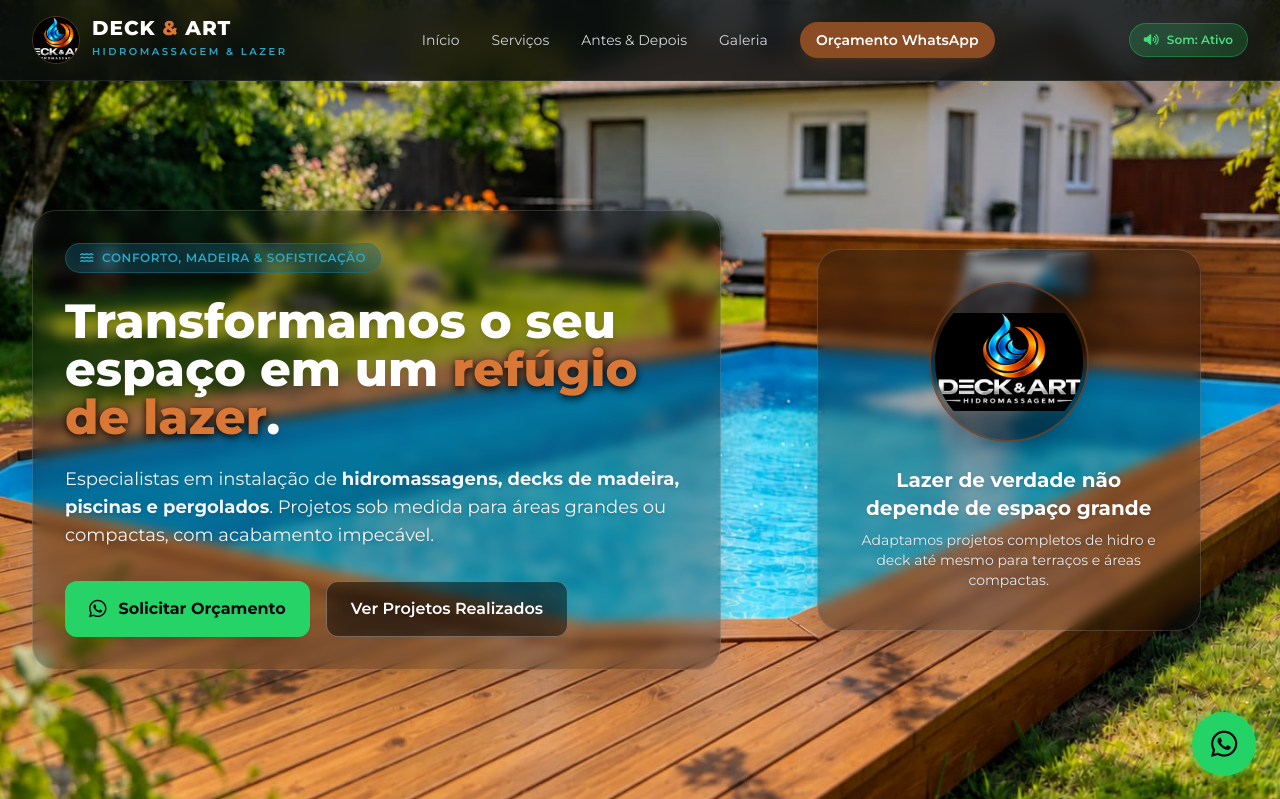
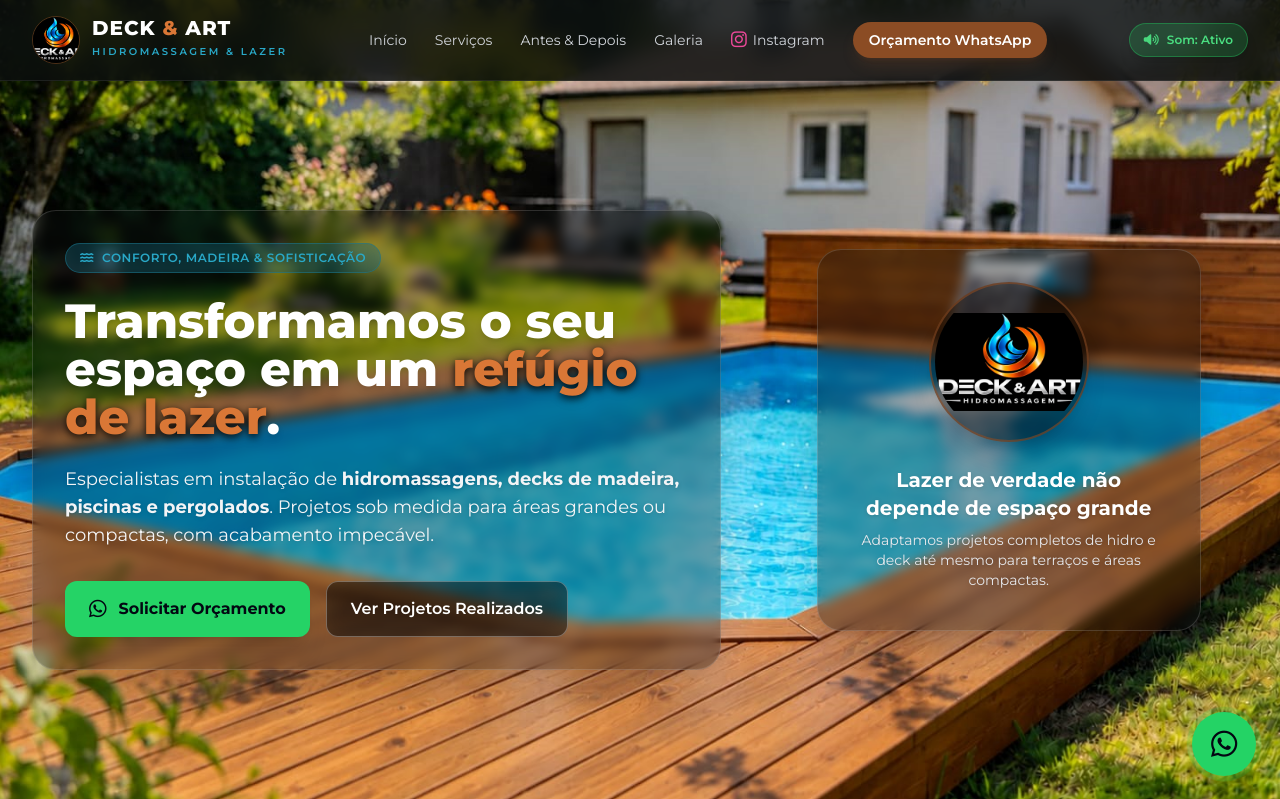
Before and after one commit to lungponto-ctrl/deck-art, a Flask app: page / in a window 1280 px wide. Shown: the top 799 px of the page. Run offline with Flask 3, Linux system fonts and the light colour scheme; some libraries are stand-ins or nearby versions.

Commit message:
Adicionando link do Instagram na navbar e footer

```diff
--- a/templates/index.html
+++ b/templates/index.html
@@ -71,22 +71,32 @@
                 </div>
             </a>
 
-            <nav class="hidden md:flex items-center gap-8 text-sm font-medium text-gray-300">
+            <nav class="hidden md:flex items-center gap-7 text-sm font-medium text-gray-300">
                 <a href="#inicio" class="hover:text-aqualight transition">Início</a>
                 <a href="#servicos" class="hover:text-aqualight transition">Serviços</a>
                 <a href="#transformacao" class="hover:text-aqualight transition">Antes & Depois</a>
                 <a href="#projetos" class="hover:text-aqualight transition">Galeria</a>
+                <!-- Link do Instagram na Navbar -->
+                <a href="https://www.instagram.com/deckeart.hidromassagem" target="_blank" class="hover:text-pink-400 transition flex items-center gap-1.5 text-gray-300">
+                    <i class="fa-brands fa-instagram text-lg text-pink-500"></i> Instagram
+                </a>
                 <a href="#contato" class="px-4 py-2 rounded-full bg-wood hover:bg-woodlight text-white font-semibold transition shadow-lg shadow-wood/20">
                     Orçamento WhatsApp
                 </a>
             </nav>
 
-            <div class="flex items-center gap-4">
+            <div class="flex items-center gap-3">
                 <!-- Botão de controle de som visível na Navbar -->
                 <button onclick="toggleSoundManual(event)" id="soundToggleBtn" class="flex items-center gap-2 bg-aqua/20 border border-aqua/40 hover:bg-aqua/30 px-3.5 py-2 rounded-full text-aqualight text-xs font-semibold transition shadow-lg">
                     <i id="soundIcon" class="fa-solid fa-volume-xmark text-gray-400"></i>
                     <span id="soundLabel">Som: Mudo</span>
                 </button>
+
+                <!-- Ícone do Instagram para Celular -->
+                <a href="https://www.instagram.com/deckeart.hidromassagem" target="_blank" aria-label="Instagram"
+                   class="md:hidden w-9 h-9 rounded-full bg-gradient-to-tr from-yellow-500 via-pink-500 to-purple-600 text-white flex items-center justify-center text-sm shadow-lg">
+                    <i class="fa-brands fa-instagram"></i>
+                </a>
 
                 <a href="https://wa.me/5531987894164?text=Olá!%20Vim%20pelo%20site%20e%20gostaria%20de%20um%20orçamento." target="_blank"
                    class="md:hidden px-3.5 py-2 rounded-full bg-[#25D366] text-gray-950 font-bold text-xs flex items-center gap-2">
@@ -230,10 +240,15 @@
     </section>
 
     <!-- FOOTER -->
-    <footer class="bg-[#070809] border-t border-white/5 py-12 text-center text-gray-500 text-sm">
+    <footer id="contato" class="bg-[#070809] border-t border-white/5 py-12 text-center text-gray-500 text-sm">
         <div class="max-w-7xl mx-auto px-4 flex flex-col items-center gap-4">
             <p class="text-white font-bold tracking-wider">DECK & ART — HIDROMASSAGEM & LAZER</p>
-            <p class="text-xs text-gray-600">© 2026 Deck & Art. Todos os direitos reservados.</p>
+            <div class="flex items-center gap-6 mt-2">
+                <a href="https://www.instagram.com/deckeart.hidromassagem" target="_blank" class="text-gray-400 hover:text-pink-400 transition flex items-center gap-2">
+                    <i class="fa-brands fa-instagram text-xl text-pink-500"></i> Siga no Instagram
+                </a>
+            </div>
+            <p class="text-xs text-gray-600 mt-2">© 2026 Deck & Art. Todos os direitos reservados.</p>
         </div>
     </footer>
 
```
